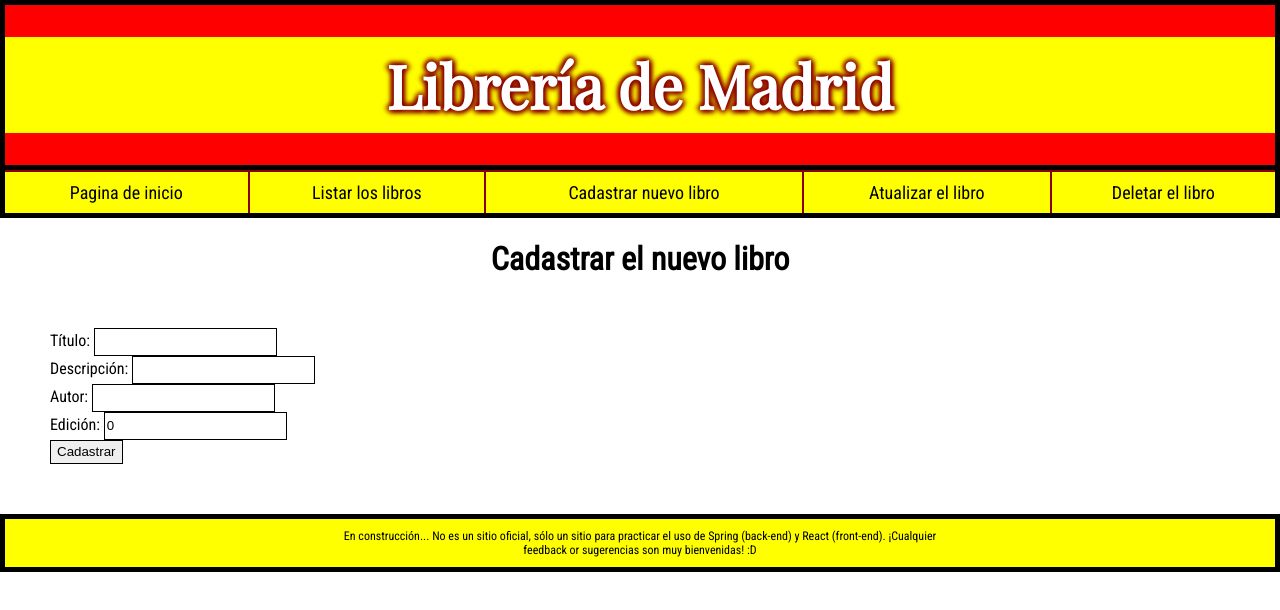
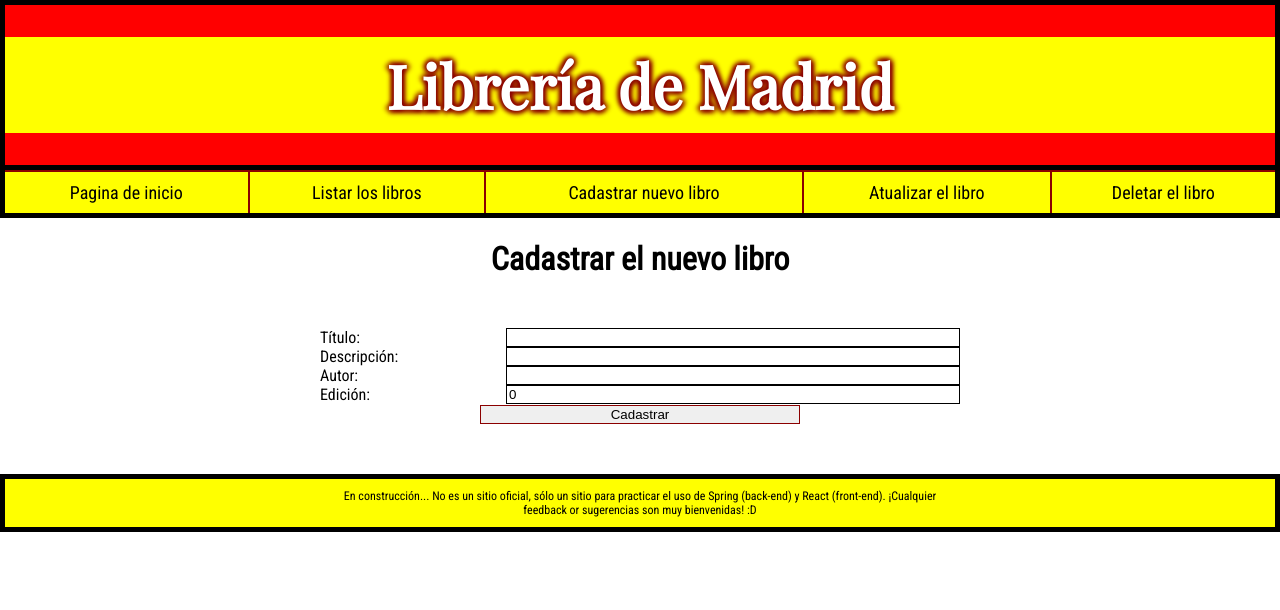
Before and after one commit to LucasCarvalhais/libreria, a React (Create React App) app in the folder src-web/libreria-app/: page / in a window 1280 px wide. Both pictures are taken after a click on the link "Cadastrar nuevo libro". Shown: the top 610 px of the page. Built offline with nearby package versions, Linux system fonts and the light colour scheme.

Commit message:
[FRONT=END] Melhorando ~razoavelmente~ a estética do form de cadastro de livro

```diff
--- a/src-web/libreria-app/src/books/books.css
+++ b/src-web/libreria-app/src/books/books.css
@@ -19,10 +19,26 @@ h1 {
 }
 
 .formulario {
-    margin: 50px;
+    margin: auto;
+    width: 50%;
+    margin-top: 50px;
+    margin-bottom: 50px;
 }
 
-.formulario input {
+.legend {
+    float: left;
+    width: 29%;
+}
+
+.inputForm {
+    float: right;
+    width: 70%;
     border: 1px solid black;
-    height: 18pt;
 }
+
+#submitBtn {
+    width: 50%;
+    margin-left: 25%;
+    margin-right: 25%;
+    border: 1px solid darkred;
+}
--- a/src-web/libreria-app/src/books/newBook.js
+++ b/src-web/libreria-app/src/books/newBook.js
@@ -48,7 +48,9 @@ class NewBook extends Component {
                 ? <p>Suceso!</p>
                 : <form className="formulario" onSubmit={this.handleSubmit}>
                     <label>
-                        Título: <input
+                        <span className="legend">Título: </span>
+                        <input
+                            className="inputForm"
                             type="text"
                             name="title"
                             value={this.state.book.title}
@@ -56,7 +58,9 @@ class NewBook extends Component {
                         />
                     </label><br />
                     <label>
-                        Descripción: <input
+                        <span className="legend">Descripción: </span>
+                        <input
+                            className="inputForm"
                             type="text"
                             name="description"
                             value={this.state.book.description}
@@ -64,7 +68,9 @@ class NewBook extends Component {
                         />
                     </label><br />
                     <label>
-                        Autor: <input
+                        <span className="legend">Autor: </span>
+                        <input
+                            className="inputForm"
                             type="text"
                             name="author"
                             value={this.state.book.author}
@@ -72,14 +78,16 @@ class NewBook extends Component {
                         />
                     </label><br />
                     <label>
-                        Edición: <input
+                        <span className="legend">Edición: </span>
+                        <input
+                            className="inputForm"
                             type="number"
                             name="edition"
                             value={this.state.book.edition}
                             onChange={this.handleChange}
                         />
                     </label><br />
-                    <input type="submit" value="Cadastrar" />
+                    <input id="submitBtn" type="submit" value="Cadastrar" />
                 </form>
                 }
             </div>
```
